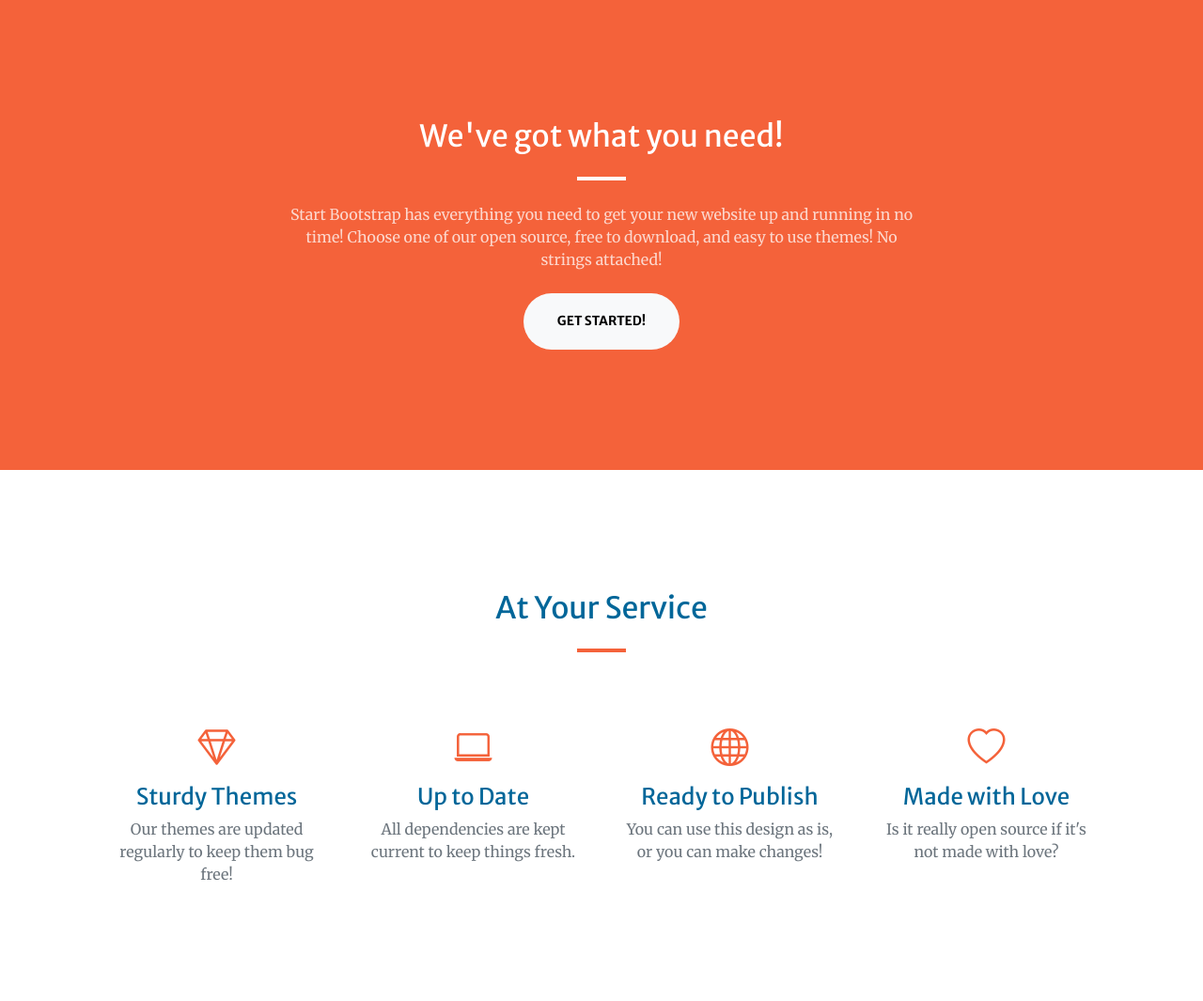
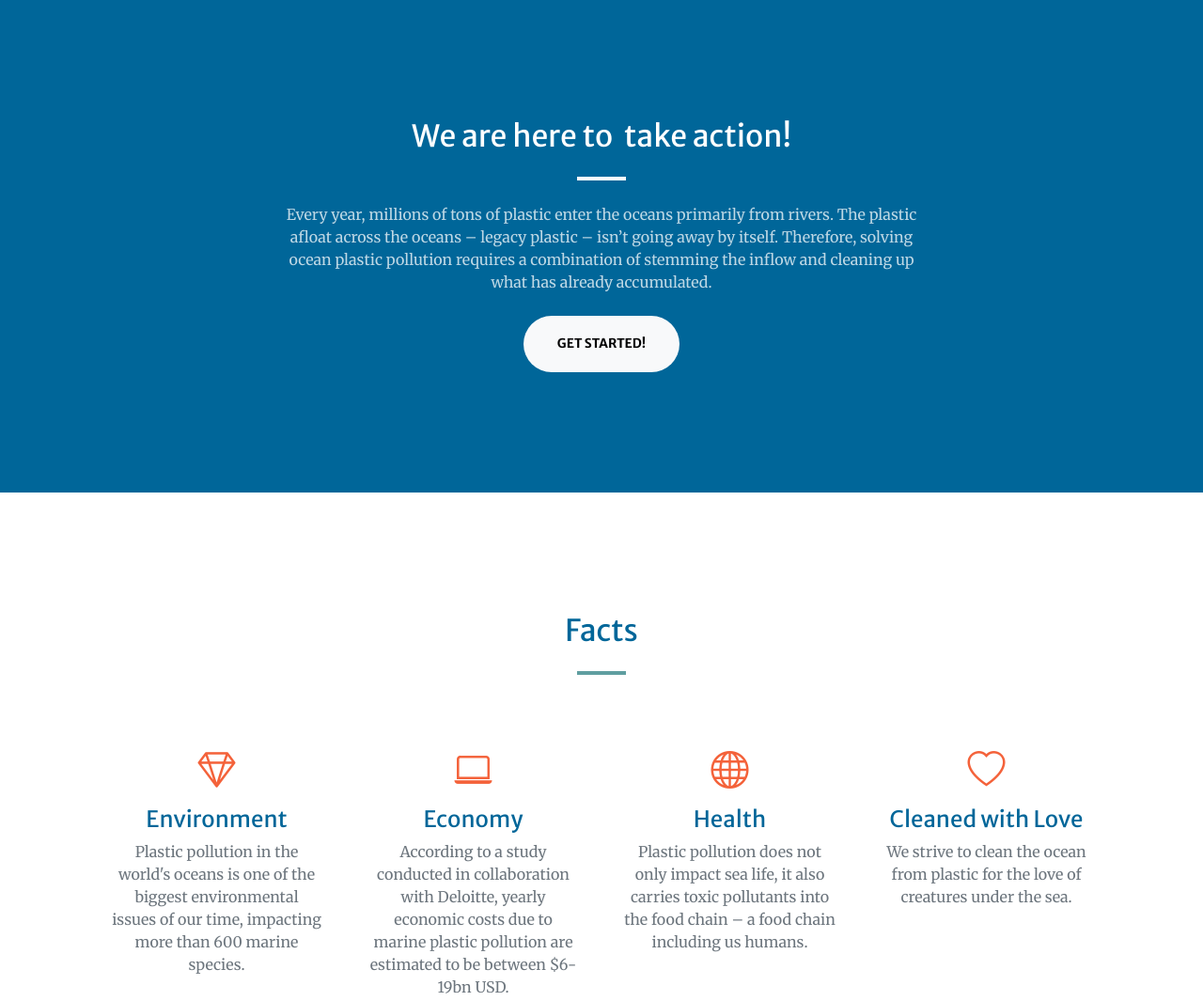
Before and after one commit to Ashnamomin/Ocean-vs.-Plastic, a plain HTML site: page startbootstrap-creative-gh-pages/index.html in a window 1280 px wide. Shown: the part 802-1867 px from the top of the page at 94% size. Drawn offline with nearby package versions, Linux system fonts and the light colour scheme; some packages are replaced by stand-ins of ours; a script that the page names is missing.

Commit message:
Update 2

```diff
--- a/startbootstrap-creative-gh-pages/index.html
+++ b/startbootstrap-creative-gh-pages/index.html
@@ -54,46 +54,46 @@
             <div class="container px-4 px-lg-5">
                 <div class="row gx-4 gx-lg-5 justify-content-center">
                     <div class="col-lg-8 text-center">
-                        <h2 class="text-white mt-0">We've got what you need!</h2>
+                        <h2 class="text-white mt-0">We are here to&nbsp; take action!</h2>
                         <hr class="divider divider-light" />
-                        <p class="text-white-75 mb-4">Start Bootstrap has everything you need to get your new website up and running in no time! Choose one of our open source, free to download, and easy to use themes! No strings attached!</p>
+                        <p class="text-white-75 mb-4">Every year, millions of tons of plastic enter the oceans primarily from rivers. The plastic afloat across the oceans – legacy plastic – isn’t going away by itself. Therefore, solving ocean plastic pollution requires a combination of stemming the inflow and cleaning up what has already accumulated.</p>
                         <a class="btn btn-light btn-xl" href="#services">Get Started!</a>
-                    </div>
+                  </div>
                 </div>
             </div>
         </section>
         <!-- Services-->
         <section class="page-section" id="services">
             <div class="container px-4 px-lg-5">
-                <h2 class="text-center mt-0">At Your Service</h2>
+                <h2 class="text-center mt-0">Facts</h2>
                 <hr class="divider" />
                 <div class="row gx-4 gx-lg-5">
                     <div class="col-lg-3 col-md-6 text-center">
                         <div class="mt-5">
                             <div class="mb-2"><i class="bi-gem fs-1 text-primary"></i></div>
-                            <h3 class="h4 mb-2">Sturdy Themes</h3>
-                            <p class="text-muted mb-0">Our themes are updated regularly to keep them bug free!</p>
+                            <h3 class="h4 mb-2">Environment</h3>
+                            <p class="text-muted mb-0">Plastic pollution in the world's oceans is one of the biggest environmental issues of our time, impacting more than 600 marine species. </p>
                         </div>
                     </div>
                     <div class="col-lg-3 col-md-6 text-center">
                         <div class="mt-5">
                             <div class="mb-2"><i class="bi-laptop fs-1 text-primary"></i></div>
-                            <h3 class="h4 mb-2">Up to Date</h3>
-                            <p class="text-muted mb-0">All dependencies are kept current to keep things fresh.</p>
+                            <h3 class="h4 mb-2">Economy</h3>
+                            <p class="text-muted mb-0">According to a study conducted in collaboration with Deloitte, yearly economic costs due to marine plastic pollution are estimated to be between $6-19bn USD. </p>
                         </div>
                     </div>
                     <div class="col-lg-3 col-md-6 text-center">
                         <div class="mt-5">
                             <div class="mb-2"><i class="bi-globe fs-1 text-primary"></i></div>
-                            <h3 class="h4 mb-2">Ready to Publish</h3>
-                            <p class="text-muted mb-0">You can use this design as is, or you can make changes!</p>
+                            <h3 class="h4 mb-2">Health</h3>
+                            <p class="text-muted mb-0">Plastic pollution does not only impact sea life, it also carries toxic pollutants into the food chain – a food chain including us humans.</p>
                         </div>
                     </div>
                     <div class="col-lg-3 col-md-6 text-center">
                         <div class="mt-5">
                             <div class="mb-2"><i class="bi-heart fs-1 text-primary"></i></div>
-                            <h3 class="h4 mb-2">Made with Love</h3>
-                            <p class="text-muted mb-0">Is it really open source if it's not made with love?</p>
+                            <h3 class="h4 mb-2">Cleaned with Love</h3>
+                            <p class="text-muted mb-0">We strive to clean the ocean from plastic for the love of creatures under the sea.</p>
                         </div>
                     </div>
                 </div>
@@ -174,7 +174,7 @@
                     <div class="col-lg-8 col-xl-6 text-center">
                         <h2 class="mt-0">Let's Get In Touch!</h2>
                         <hr class="divider" />
-                        <p class="text-muted mb-5">Ready to start your next project with us? Send us a messages and we will get back to you as soon as possible!</p>
+                        <p class="text-muted mb-5">Ready to start your volunteer experience? Send us a messages and we will get back to you as soon as possible!</p>
                     </div>
                 </div>
                 <div class="row gx-4 gx-lg-5 justify-content-center mb-5">
```
Also changed, not shown: startbootstrap-creative-gh-pages/css/styles.css, 2 other files.
